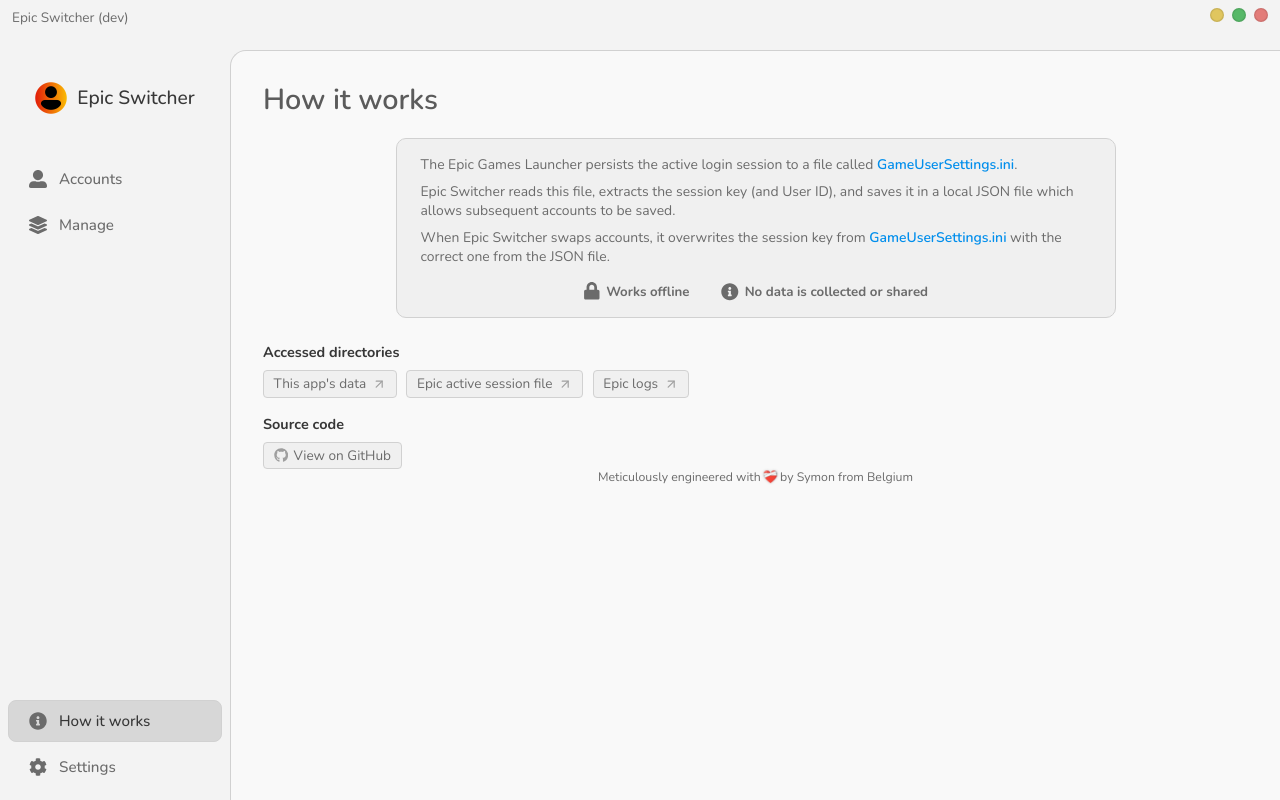
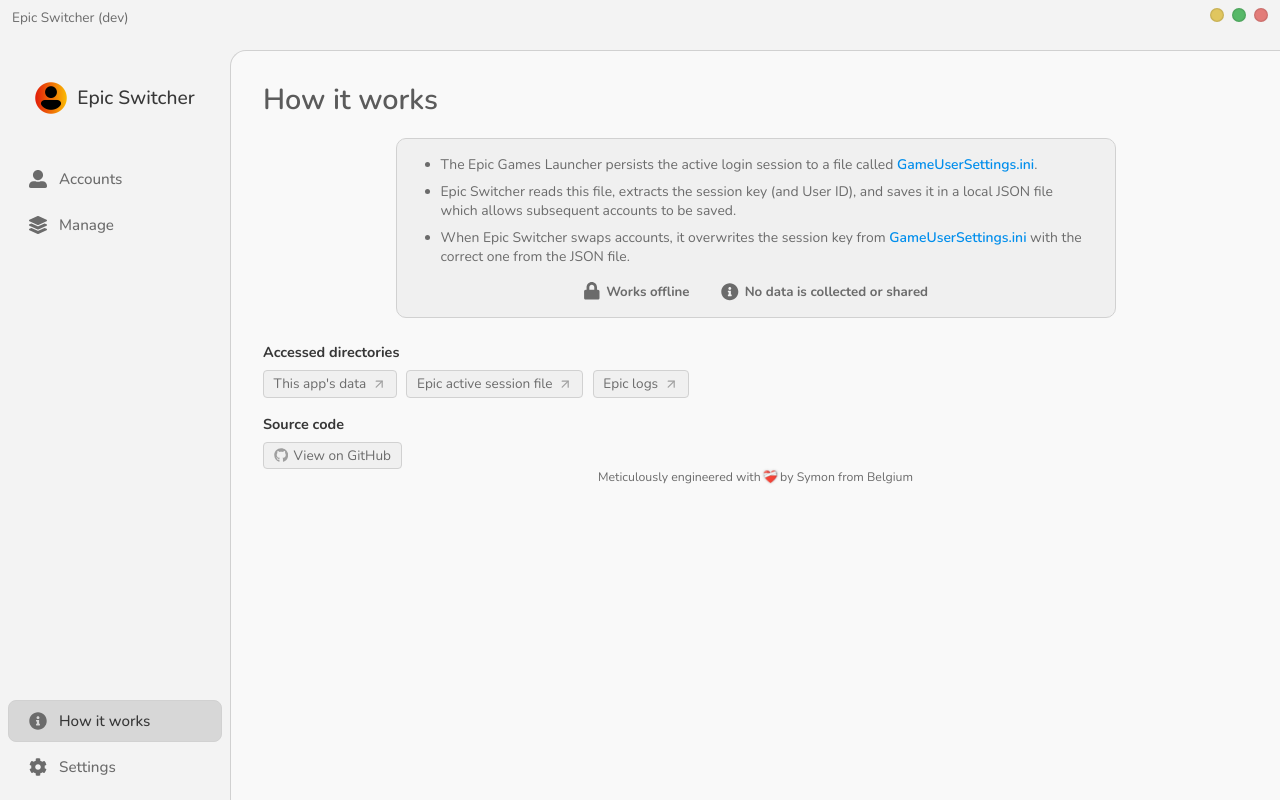
Before and after one commit to symonxdd/epic-switcher, a React (Vite) app in the folder frontend/: page /how-it-works in a window 1280 px wide. Built offline with nearby package versions, Linux system fonts and the light colour scheme.

Commit message:
Convert paragraphs to bullet list in HowItWorks page

```diff
--- a/frontend/src/pages/HowItWorks.jsx
+++ b/frontend/src/pages/HowItWorks.jsx
@@ -28,20 +28,22 @@ function HowItWorks() {
 
       <div className={styles.container}>
         <div className={styles.section}>
-          <div className={styles.paragraph}>
+          <ul className={styles.bulletList}>
+            <li className={styles.paragraph}>
               The Epic Games Launcher persists the active login session to a file called
               <span className={styles.file}> GameUserSettings.ini</span>.
-          </div>
+            </li>
 
-          <div className={styles.paragraph}>
+            <li className={styles.paragraph}>
               Epic Switcher reads this file, extracts the session key (and User ID), and saves it
               in a local JSON file which allows subsequent accounts to be saved.
-          </div>
+            </li>
 
-          <div className={styles.paragraph}>
+            <li className={styles.paragraph}>
               When Epic Switcher swaps accounts, it overwrites the session key from
               <span className={styles.file}> GameUserSettings.ini</span> with the correct one from the JSON file.
-          </div>
+            </li>
+          </ul>
 
           <hr className={styles.divider} />
 
--- a/frontend/src/pages/HowItWorks.module.css
+++ b/frontend/src/pages/HowItWorks.module.css
@@ -12,15 +12,25 @@
   text-align: left;
 }
 
+.bulletList {
+  list-style-position: outside;
+  padding-left: 1.25rem;
+  margin: 0;
+}
+
+.bulletList li {
+  margin-bottom: 0.5rem;
+}
+
+.bulletList li:last-child {
+  margin-bottom: 0;
+}
+
 .paragraph {
   /* font-size: 0.92rem; */
   font-size: 0.87rem;
   /* line-height: 1.5; */
   color: var(--text-secondary);
-}
-
-.paragraph + .paragraph {
-  margin-top: 0.5rem;
 }
 
 .file {
```
Lines whose indentation alone changed are shown as unchanged.
